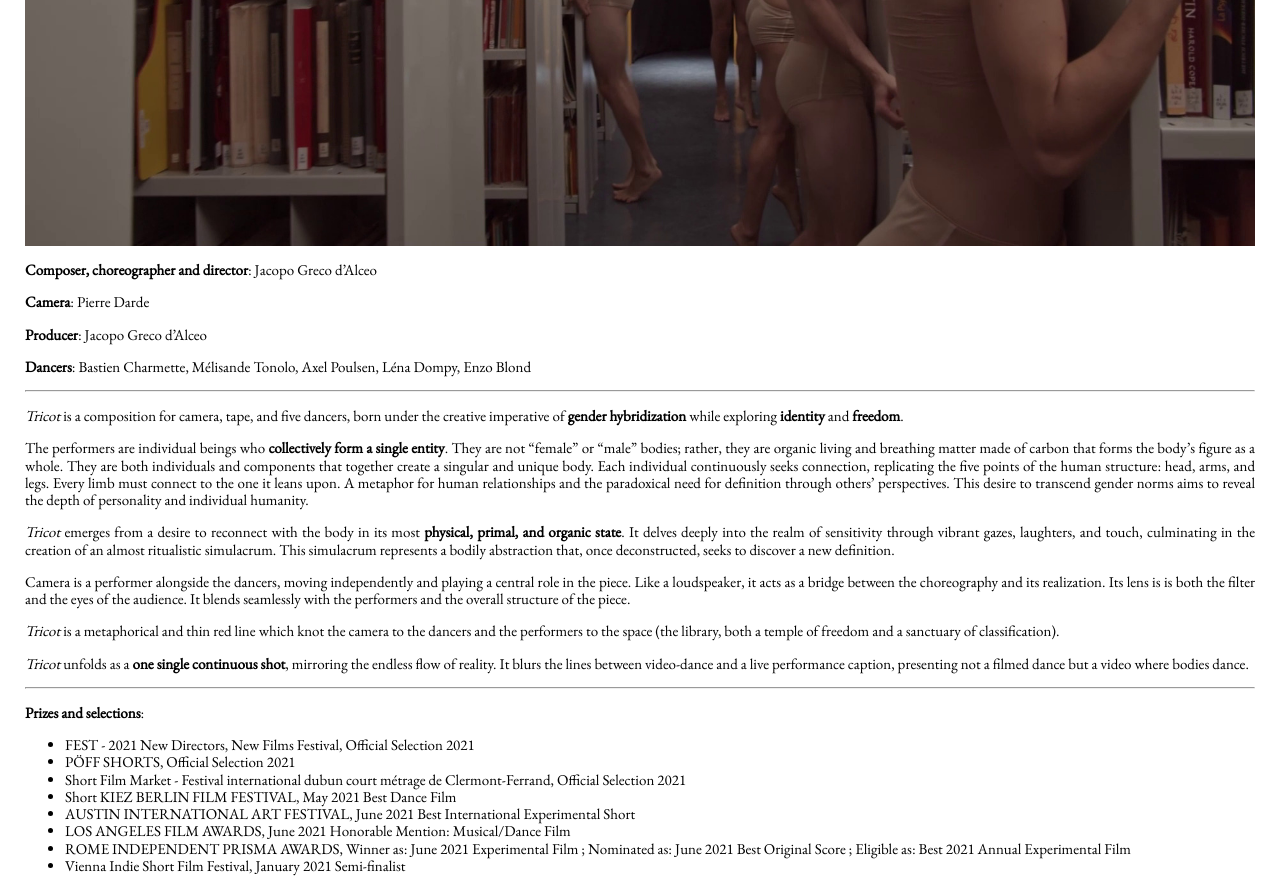
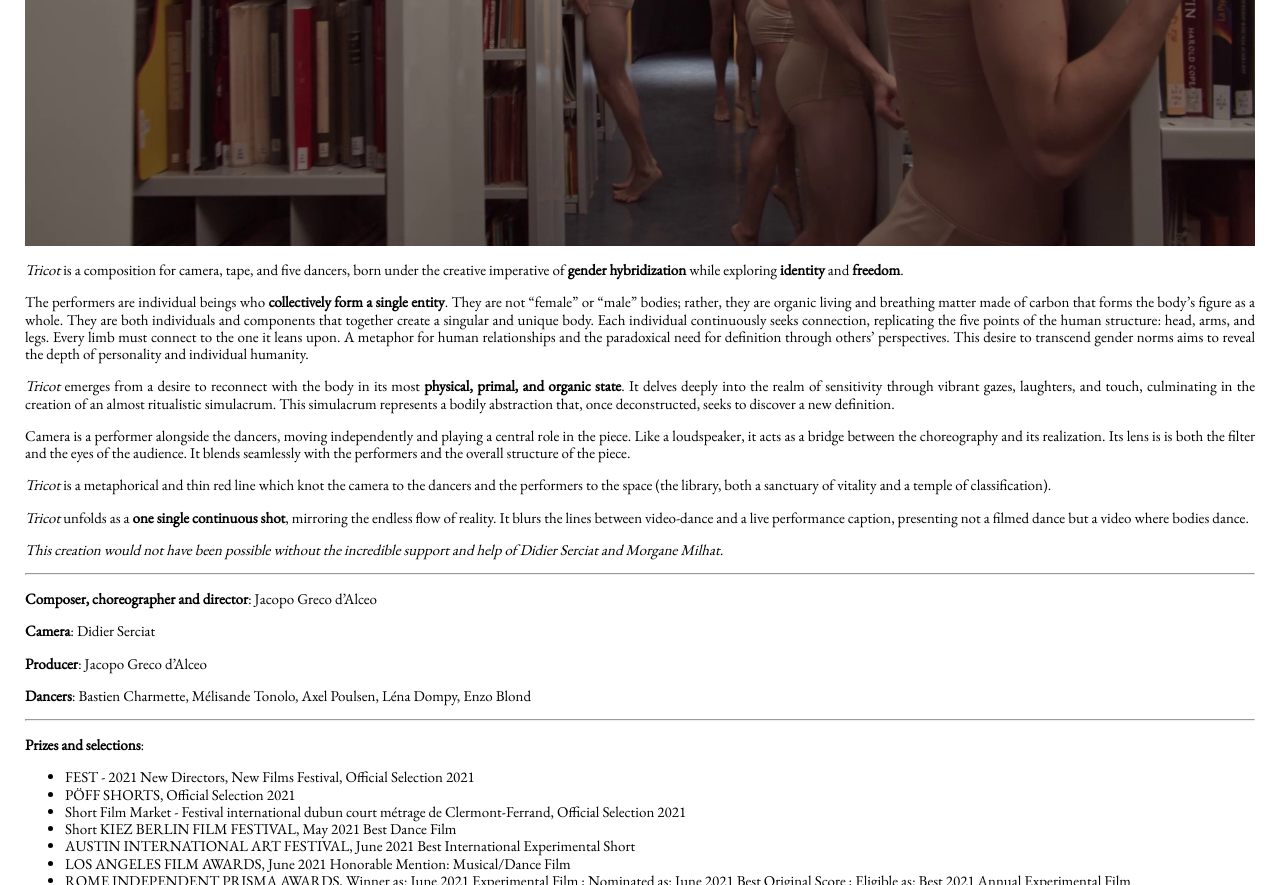
Before and after one commit to jacopogrecodalceo/jacopogrecodalceo.github.io, a Jekyll site: the page built from content/_en/projects/22_2-tricot.md, in a window 1280 px wide and 900 px high, scrolled down 706 px, cut to the strip 0-885 px from the top of the window. Built offline with Jekyll 4.4.1, drawn with Linux system fonts in a browser that asks for light colours.

Commit message:
tricot update both lang

```diff
--- a/content/_en/projects/22_2-tricot.md
+++ b/content/_en/projects/22_2-tricot.md
@@ -4,16 +4,6 @@ slug: TRICOT
 instrumentation: for camera, tape and five wonderful dancers
 tags: dance, video, video-dance
 year: 2021/2022
----
-
-**Composer, choreographer and director**: Jacopo Greco d'Alceo <br>
-
-**Camera**: Pierre Darde <br>
-
-**Producer**: Jacopo Greco d'Alceo <br>
-
-**Dancers**: Bastien Charmette, Mélisande Tonolo, Axel Poulsen, Léna Dompy, Enzo Blond<br>
-
 ---
 
 *Tricot* is a composition for camera, tape, and five dancers, born under the creative imperative of **gender hybridization** while exploring **identity** and **freedom**.
@@ -24,9 +14,21 @@ The performers are individual beings who **collectively form a single entity**.
 
 Camera is a performer alongside the dancers, moving independently and playing a central role in the piece. Like a loudspeaker, it acts as a bridge between the choreography and its realization. Its lens is is both the filter and the eyes of the audience. It blends seamlessly with the performers and the overall structure of the piece.
 
-*Tricot* is a metaphorical and thin red line which knot the camera to the dancers and the performers to the space (the library, both a temple of freedom and a sanctuary of classification).
+*Tricot* is a metaphorical and thin red line which knot the camera to the dancers and the performers to the space (the library, both a sanctuary of vitality and a temple of classification).
 
 *Tricot* unfolds as a **one single continuous shot**, mirroring the endless flow of reality. It blurs the lines between video-dance and a live performance caption, presenting not a filmed dance but a video where bodies dance.
+
+*This creation would not have been possible without the incredible support and help of Didier Serciat and Morgane Milhat.*
+
+---
+
+**Composer, choreographer and director**: Jacopo Greco d'Alceo <br>
+
+**Camera**: Didier Serciat <br>
+
+**Producer**: Jacopo Greco d'Alceo <br>
+
+**Dancers**: Bastien Charmette, Mélisande Tonolo, Axel Poulsen, Léna Dompy, Enzo Blond<br>
 
 ---
 
```
Also changed, not shown: content/_fr/projects/22_2-tricot.md (+29 -1 lines).
